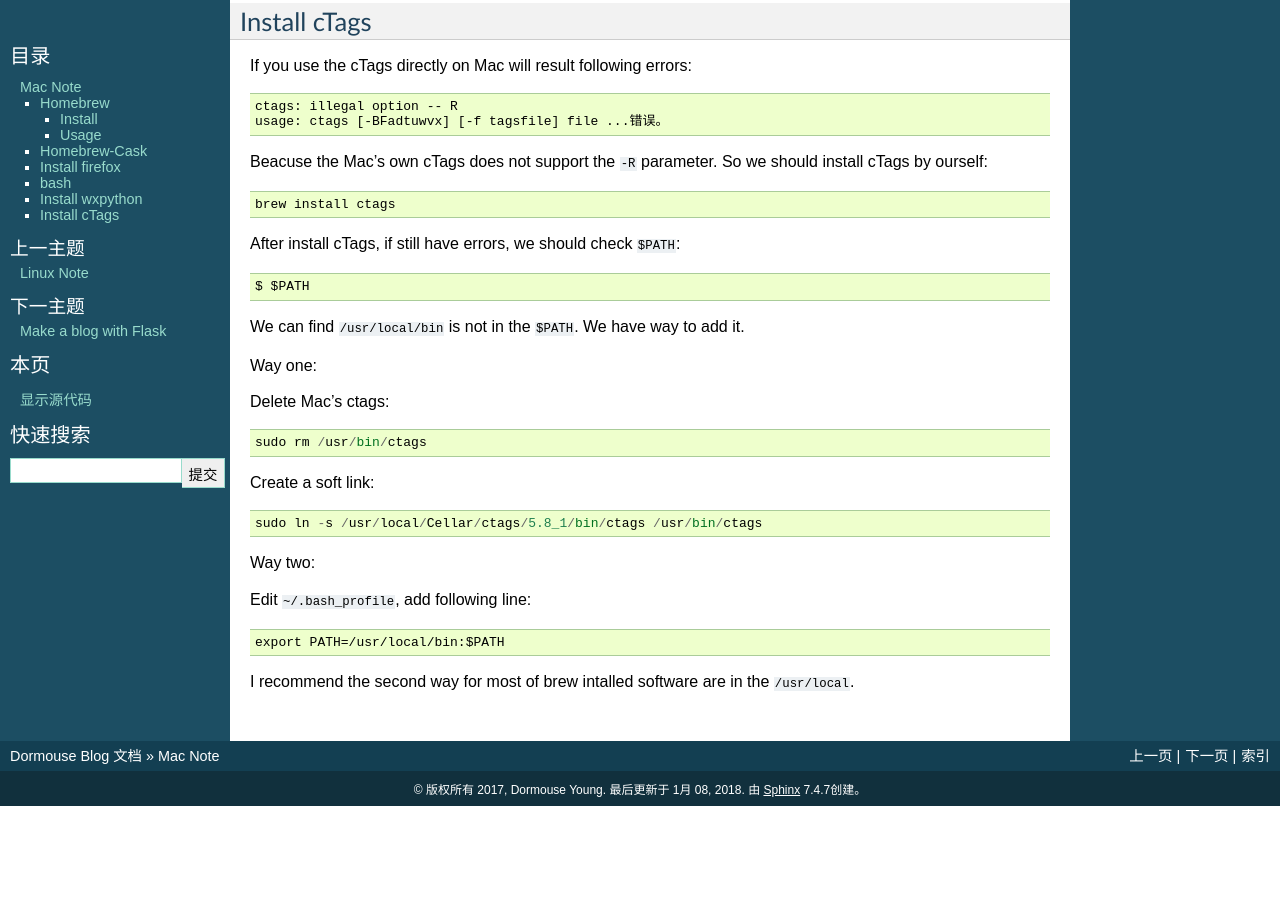
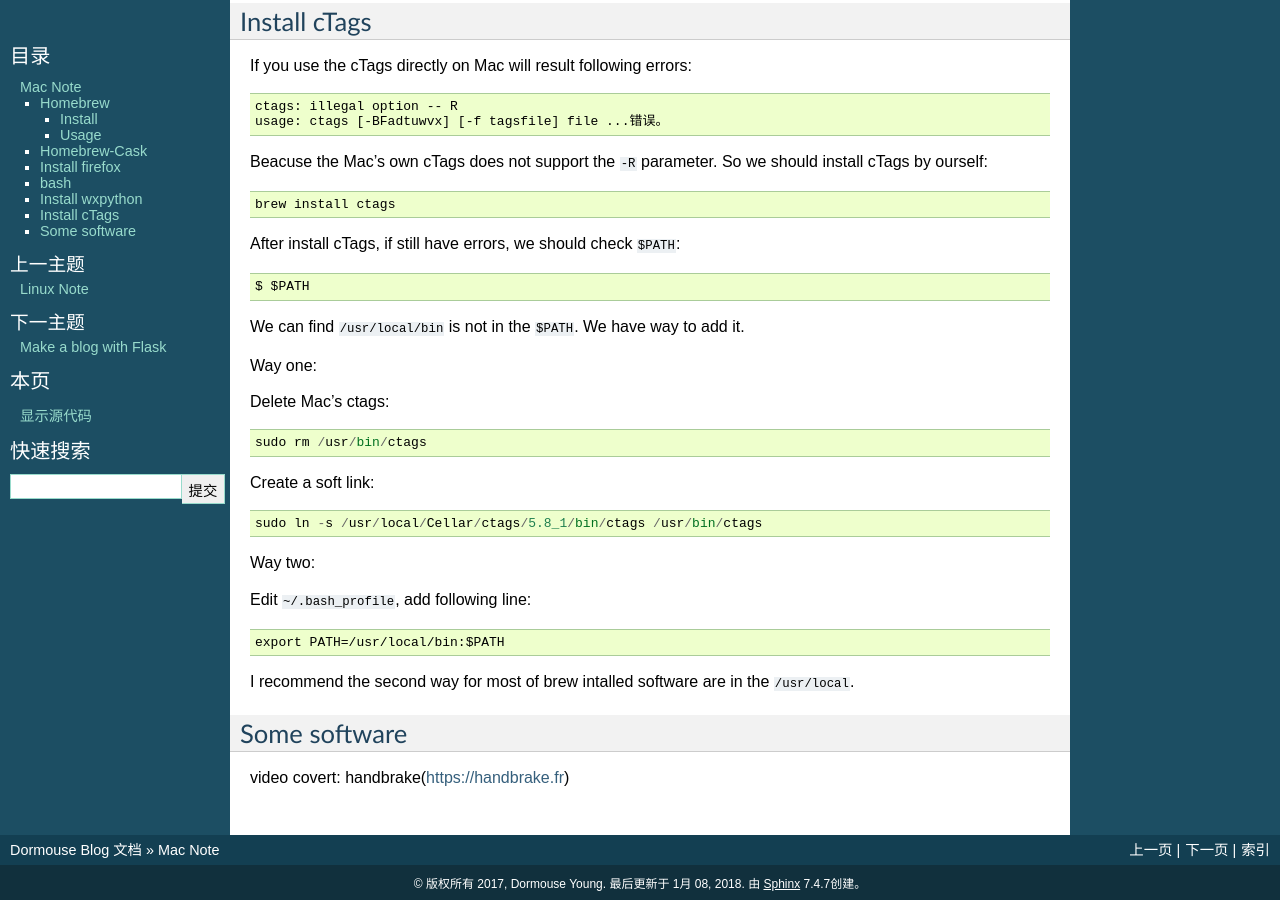
Before and after one commit to dormouse/blog, a Sphinx documentation site: the page built from source/mac-note.rst, in a window 1280 px wide and 900 px high, scrolled down 2246 px. Built offline with Sphinx 7.4.7, drawn with Linux system fonts in a browser that asks for light colours; before the commit the page ends 3052 px from its top, so only the background shows below that.

Commit message:
modified:   source/haskell/index.rst modified:   source/mac-note.rst

```diff
--- a/source/haskell/index.rst
+++ b/source/haskell/index.rst
@@ -1,4 +1,4 @@
-Lego Note
+Haskell Note
 =============
 
 .. toctree::
--- a/source/mac-note.rst
+++ b/source/mac-note.rst
@@ -172,3 +172,9 @@ Edit ``~/.bash_profile``, add following line::
 
 I recommend the second way for most of brew intalled software are in the
 ``/usr/local``.
+
+
+Some software
+=============
+
+video covert: handbrake(https://handbrake.fr)
```
